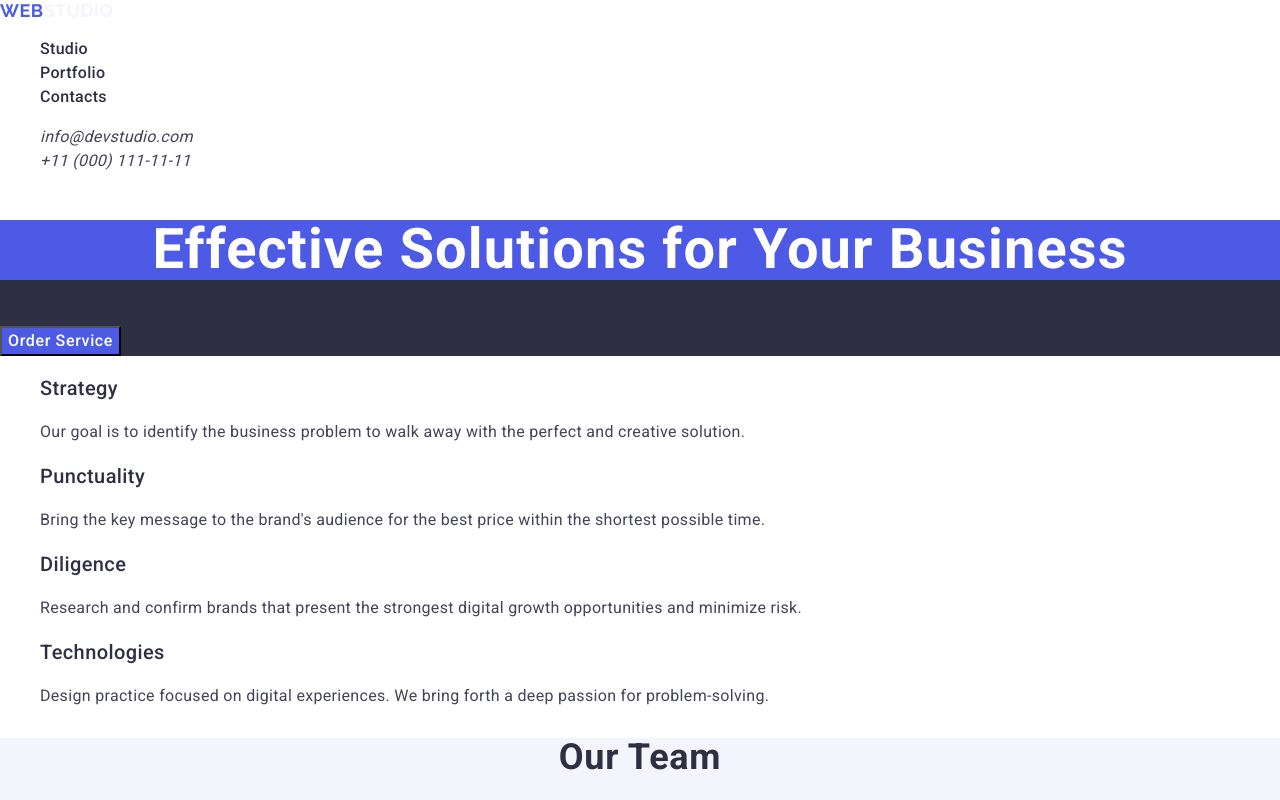
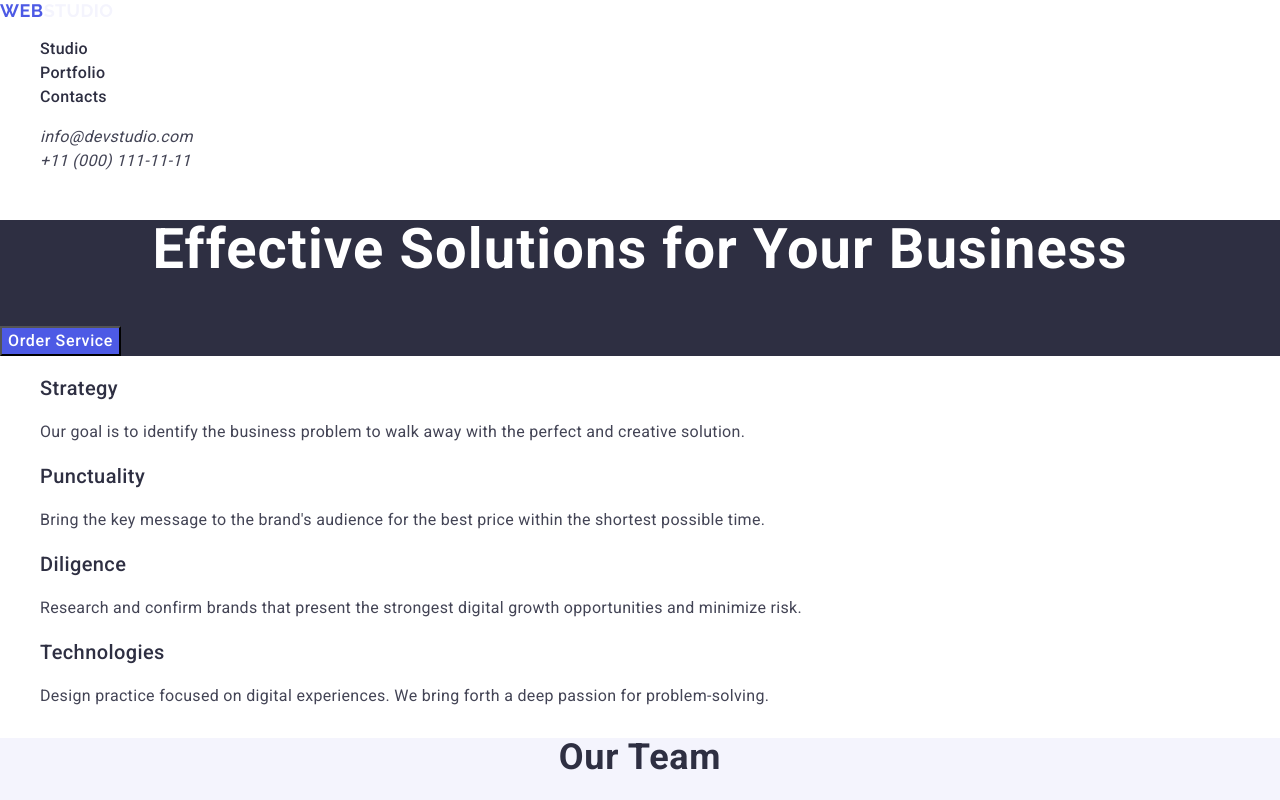
Before and after one commit to VladislavShatruk/goit-homework-02, a plain HTML site: page index.html in a window 1280 px wide. Shown: the top 800 px of the page. Drawn offline with nearby package versions, Linux system fonts and the light colour scheme.

Commit message:
goit-hero-hw-02

```diff
--- a/css/styles.css
+++ b/css/styles.css
@@ -66,7 +66,6 @@ text-transform: uppercase;
 }
 .hero-title {
     color: var(--WHITE, #FFF);
-    background-color: #4D5AE5;
     text-align: center;
     font-size: 56px;
     line-height: 1.07;
```
